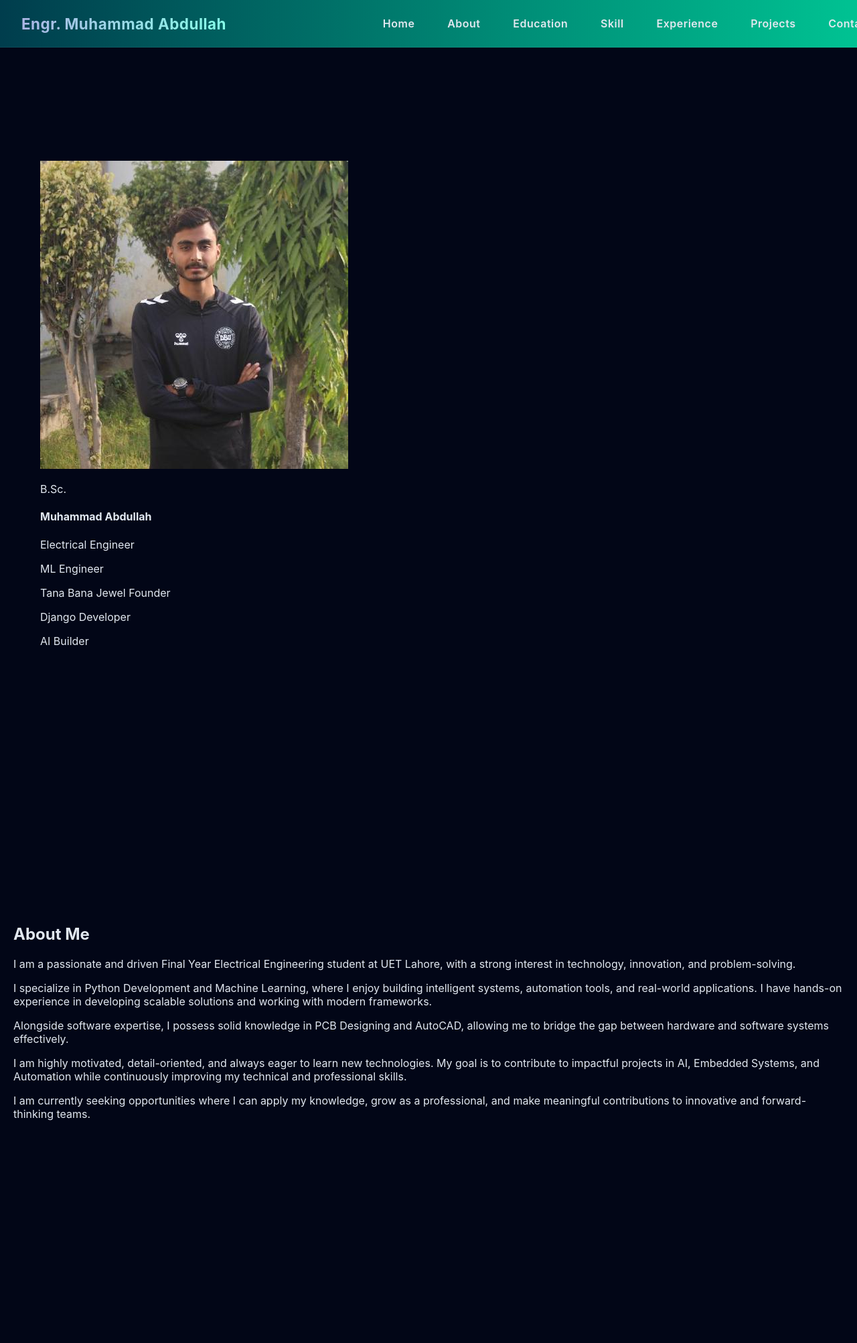
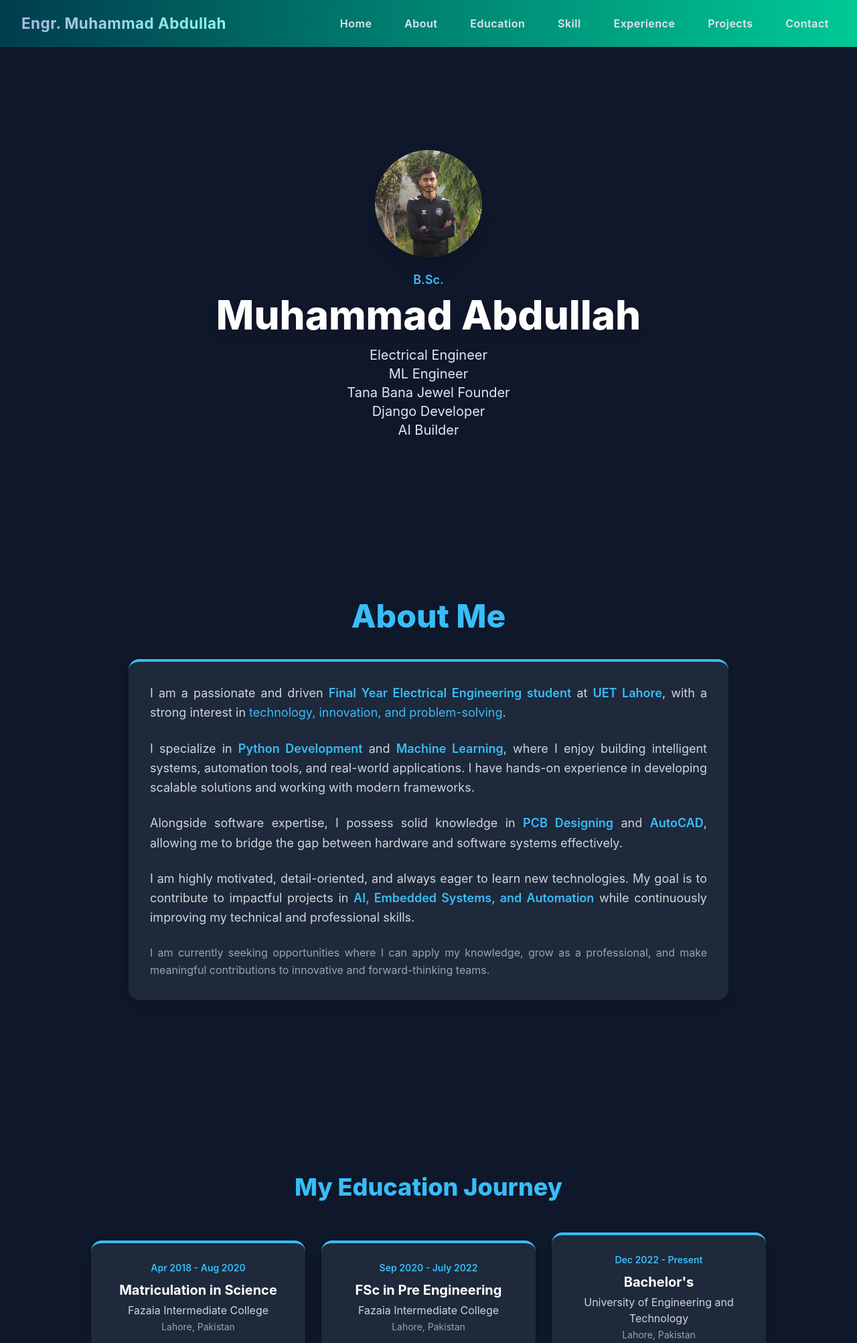
Before and after one commit to abdullahee297/engrabdullah, a Django app: template templates/index.html in a window 1280 px wide. Shown: the top 2005 px of the page at 67% size. Run offline with Django 5.2, Linux system fonts and the light colour scheme; the template is opened without the code that fills it, so the values that code supplies are empty; some libraries are stand-ins or nearby versions.

Commit message:
Refactor index.html for better layout and design
Refactor index.html to improve structure and styling.

```diff
--- a/templates/index.html
+++ b/templates/index.html
@@ -1,7 +1,5 @@
-{% comment %} {% load static tailwind_tags %} {% endcomment %}
+
 {% load static %}
-{% comment %} {% load django_browser_reload %}
-{% django_browser_reload_script %} {% endcomment %}
 
 <!DOCTYPE html>
 <html lang="en">
@@ -14,9 +12,10 @@
         {% endblock title %}
     </title>
     <link rel="stylesheet" href="{% static "style.css" %}">
+    <script src="https://cdn.tailwindcss.com"></script>
     <link rel="stylesheet" href="https://cdnjs.cloudflare.com/ajax/libs/font-awesome/6.5.0/css/all.min.css">
     <link href="https://unpkg.com/aos@2.3.4/dist/aos.css" rel="stylesheet">
-    {% comment %} {% tailwind_css %} {% endcomment %}
+
 </head>
 <body>
     {% comment %} <div id="cursor-glow"></div> {% endcomment %}
@@ -35,26 +34,22 @@
     </nav>
 
 
-    <section id="home" class="min-h-screen flex flex-col justify-center items-center text-center px-6 bg-slate-900 text-white">
-        <section class="min-h-screen flex flex-col justify-center items-center text-center px-6 bg-slate-900 text-white">
-
-            <section class="relative min-h-screen flex items-start justify-center pt-20 bg-slate-900 text-white overflow-hidden">
+    <section id="home" class="flex flex-col justify-center items-center text-center pt-36 pb-16 px-6 bg-slate-900 text-white">
 
         <div class="relative z-10 text-center">
 
+            <img src="{% static 'images/portfolio.jpg' %}"
+                 class="w-40 h-40 mx-auto rounded-full shadow-xl mb-5">
 
-                    <img src="{% static 'images/portfolio.jpg' %}"
-                    class="w-50 h-50 mx-auto rounded-full shadow-xl mb-5">
-
-                <p class="text-sky-400 font-semibold text-lg mb-2 text-left">
+            <p class="text-sky-400 font-semibold text-lg mb-2">
                 B.Sc.
             </p>
+
             <h1 class="text-4xl md:text-6xl font-extrabold mb-4 drop-shadow-lg">
                 Muhammad Abdullah
             </h1>
 
-
-                <div class="text-lg md:text-xl text-slate-200 space-y-2 mt-4">
+            <div class="text-lg md:text-xl text-slate-200 mt-4">
                 <div id="typing-container"></div>
             </div>
 
@@ -62,14 +57,10 @@
 
     </section>
 
-        </section>
-
-    </section>
-
 
     {% comment %} about section {% endcomment %}
 
-    <section id="about" class="min-h-screen flex flex-col justify-center items-center text-center px-6 bg-slate-900 text-white">
+    <section id="about" class="flex flex-col justify-center items-center text-center py-8 px-6 bg-slate-900 text-white">
         <div class="bg-slate-900 min-h-screen py-16 px-6">
 
             <h1 class="text-4xl md:text-5xl font-extrabold text-sky-400 text-center mb-10">
@@ -120,7 +111,7 @@
 
     {% comment %} education {% endcomment %}
 
-    <section id="education" class="bg-slate-900 min-h-screen py-20 px-6" data-aos="fade-up">
+    <section id="education" class="bg-slate-900 min-h-screen py-10 px-6" data-aos="fade-up">
         <div class="bg-slate-900 min-h-screen py-12 px-4">
 
             <h1 class="text-4xl font-extrabold text-sky-400 text-center mb-12">
@@ -176,7 +167,7 @@
 
     {% comment %} Experience {% endcomment %}
 
-    <section id="skill" class="bg-slate-900 min-h-screen py-20 px-6" data-aos="fade-up">
+    <section id="skill" class="bg-slate-900 min-h-screen py-10 px-6" data-aos="fade-up">
         <div class="bg-slate-900 min-h-screen py-16 px-6">
 
         <h1 class="text-6xl font-bold text-center mb-14 bg-gradient-to-r from-purple-400 to-pink-600 bg-clip-text text-transparent">
@@ -222,7 +213,7 @@
 
     {% comment %} Experience {% endcomment %}
 
-    <section id="experience" class="bg-slate-900 min-h-screen py-20 px-6" data-aos="fade-up">
+    <section id="experience" class="bg-slate-900 min-h-screen py-10 px-6" data-aos="fade-up">
         <div class="bg-slate-900 min-h-screen py-16 px-6">
 
             <h1 class="text-6xl font-bold text-center mb-14 bg-gradient-to-r from-purple-400 to-pink-600 bg-clip-text text-transparent">
@@ -560,10 +551,5 @@ window.addEventListener("scroll", () => {
     });
 
 });
-{% comment %} document.addEventListener("mousemove", (e) => {
-    const glow = document.getElementById("cursor-glow");
-    glow.style.left = e.clientX + "px";
-    glow.style.top = e.clientY + "px";
-}); {% endcomment %}
 </script>
 </html>
```
Lines whose indentation alone changed are shown as unchanged.
